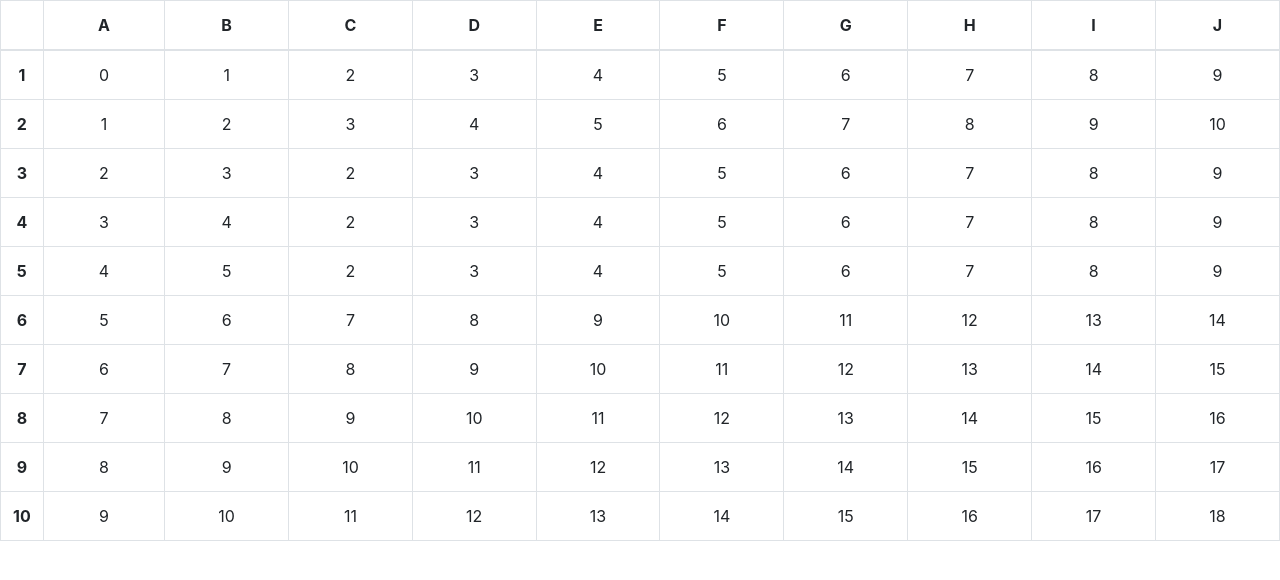
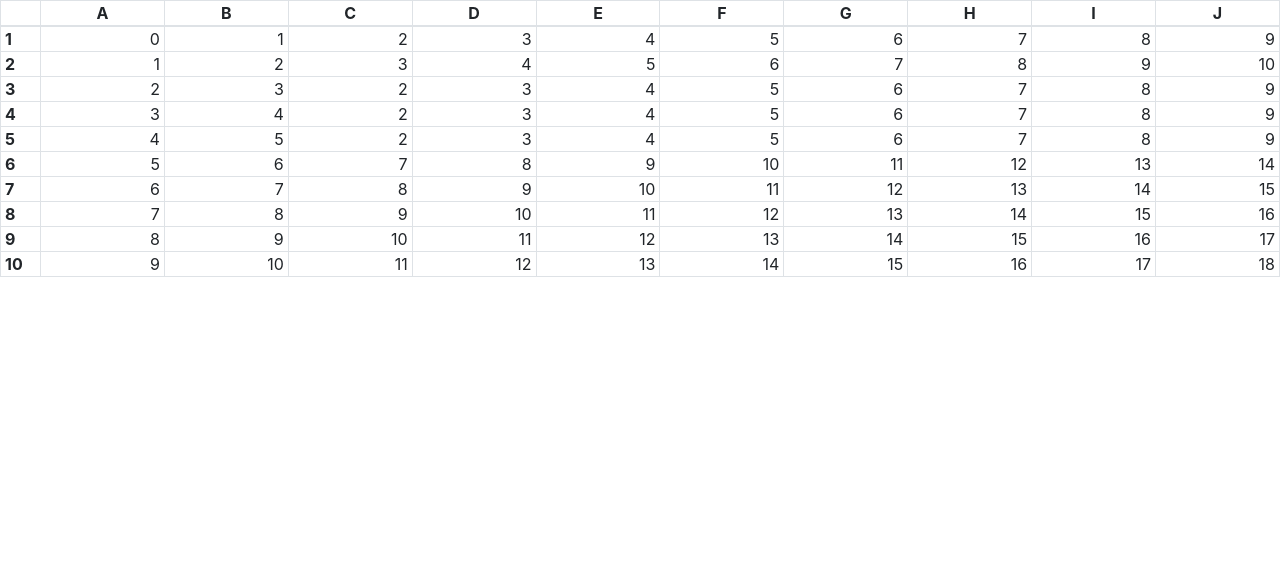
Before and after one commit to kbiedrzycki/captivateiq-challenge, a React (Create React App) app in the folder frontend/: page / in a window 1280 px wide. Shown: the top 580 px of the page. Built offline with nearby package versions, Linux system fonts and the light colour scheme.

Commit message:
Minimal styling to make it look more like regular spreadsheet

```diff
--- /dev/null
+++ b/frontend/src/pages/worksheets/details.css
@@ -0,0 +1,27 @@
+.worksheet {
+  table-layout: fixed;
+}
+
+.worksheet th,
+.worksheet td {
+  padding: 0 4px;
+}
+
+.worksheet td {
+  max-width: 150px;
+  text-align: right;
+  overflow: hidden;
+}
+
+.worksheet input {
+  display: inline-block;
+  width: 100%;
+  padding: 0;
+  border: 0;
+  text-align: right;
+  outline: none;
+}
+
+.worksheet div {
+  cursor: default;
+}
--- a/frontend/src/pages/worksheets/details.tsx
+++ b/frontend/src/pages/worksheets/details.tsx
@@ -1,4 +1,5 @@
 import React from 'react';
+import './details.css';
 
 const clone = (items: any) => items.map((item: any) => Array.isArray(item) ? clone(item) : item);
 
@@ -16,24 +17,28 @@ type CellProps = {
 }
 
 const Cell = ({ rowIndex, columnIndex, value, displayValue, onChange }: CellProps) => {
+  const inputRef = React.useRef<HTMLInputElement>(null);
   const [editing, setEditing] = React.useState(false);
   const handleChange = (event: React.FocusEvent<HTMLInputElement>) => {
     onChange(rowIndex, columnIndex, event.target.value);
     setEditing(false);
   };
-
-  if (editing) {
-    return (
+  const cellMarkup = editing ? (
     <input
+      ref={inputRef}
       type="text"
-        className="form-control"
       defaultValue={value}
       onBlur={handleChange}
     />
-    );
+  ) : <div>{displayValue}</div>;
+
+  React.useEffect(() => {
+    if (editing) {
+      inputRef.current?.focus();
     }
+  }, [editing]);
 
-  return <span onDoubleClick={() => setEditing(true)}>{displayValue}</span>;
+  return <td onDoubleClick={() => setEditing(true)}>{cellMarkup}</td>;
 };
 
 const MemoCell = React.memo(Cell);
@@ -65,8 +70,6 @@ function worksheetReducer(
       contentsCopy[rowIndex][columnIndex] = value;
 
       return { ...state, contents: contentsCopy };
-    default:
-      throw new Error();
   }
 }
 
@@ -82,32 +85,37 @@ export const Details = () => {
   }, [dispatch]);
 
   return (
-    <table className="table table-bordered">
+    <table className="table table-bordered worksheet">
       <thead>
       <tr>
-        <th />
+        <th style={{ width: 40 }} />
         {columns.map((_, columnIndex) => (
-          <th scope="col" key={`heading-${columnIndex}`} className="text-center">{String.fromCharCode(65 + columnIndex)}</th>
+          <th
+            scope="col"
+            key={`heading-${columnIndex}`}
+            className="text-center"
+          >
+            {String.fromCharCode(65 + columnIndex)}
+          </th>
         ))}
       </tr>
       </thead>
       <tbody>
       {rows.map((_, rowIndex) => (
         <tr key={`row-${rowIndex}`}>
-          <th scope="row" className="text-center">{rowIndex + 1}</th>
+          <th scope="row" className="text-left">{rowIndex + 1}</th>
           {columns.map((_, columnIndex) => {
             const value = worksheetContents[rowIndex][columnIndex];
 
             return (
-              <td key={`cell-${rowIndex}-${columnIndex}`} className="text-center" style={{ width: 200 }}>
               <MemoCell
+                key={`cell-${rowIndex}-${columnIndex}`}
                 columnIndex={columnIndex}
                 rowIndex={rowIndex}
                 value={value}
                 displayValue={value}
                 onChange={handleChange}
               />
-              </td>
             );
           })}
         </tr>
```
Lines whose indentation alone changed are shown as unchanged.
